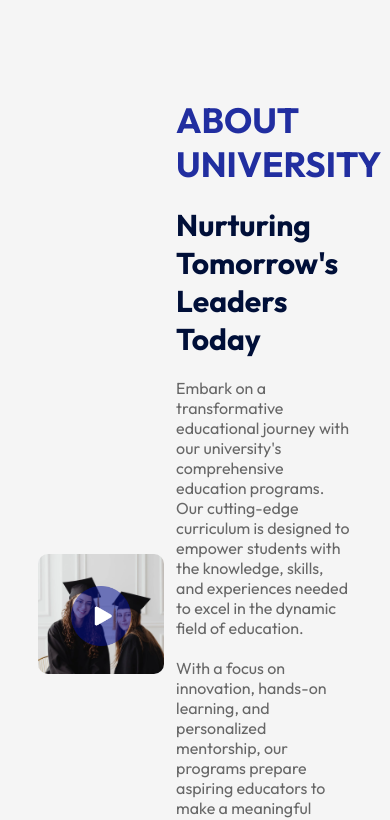
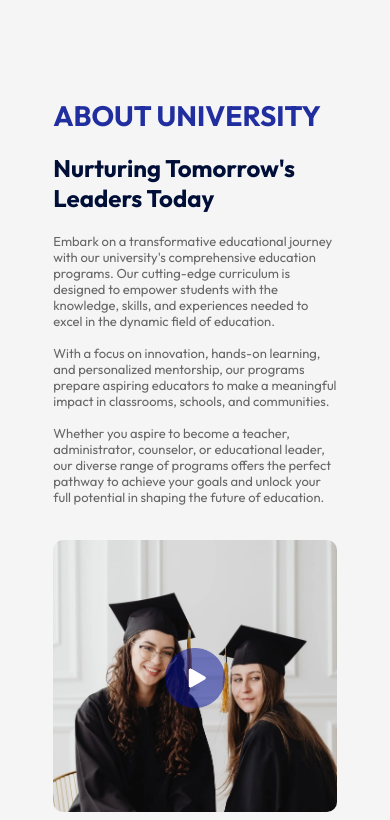
Before and after one commit to thanhphuocjr/EDU_EDU, a React (Vite) app: page / in a window 390 px wide. Shown: the part 2007-2827 px from the top of the page. Built offline with nearby package versions, Linux system fonts and the light colour scheme; a web font is replaced by a local one.

Commit message:
Responsive About

```diff
--- a/src/Components/About/About.scss
+++ b/src/Components/About/About.scss
@@ -31,11 +31,41 @@
       margin: 20px 0;
       color: #000f38;
     }
-    .text{
-        color: #676767;
-        margin-bottom: 15px;
-        max-width: 500px;
+    .text {
+      color: #676767;
+      margin-bottom: 15px;
+      max-width: 500px;
     }
-
   }
 }
+
+@media (max-width: 768px) {
+  .about {
+    flex-direction: column;
+    gap: 20px;
+    .about-left {
+      width: 90%;
+      margin-bottom: px;
+      order: 2;
+    }
+    .about-right {
+      width: 90%;
+    }
+  }
+}
+@media (max-width: 480px) {
+  .about {
+    .about-left {
+    }
+    .about-right {
+      .header,
+      .title {
+        font-size: 24px;
+      }
+
+      .text {
+        font-size: 13px;
+      }
+    }
+  }
+}
```
